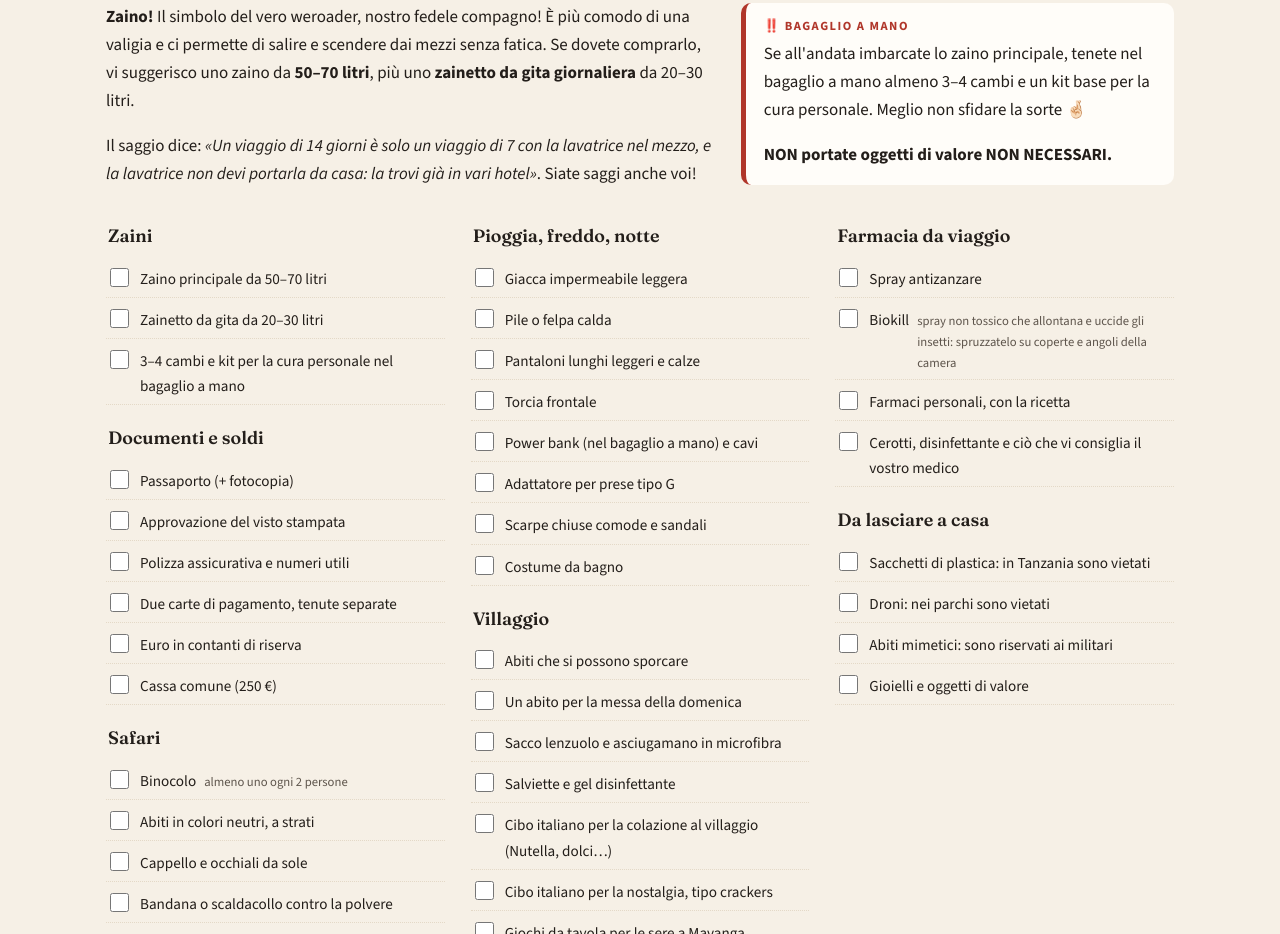
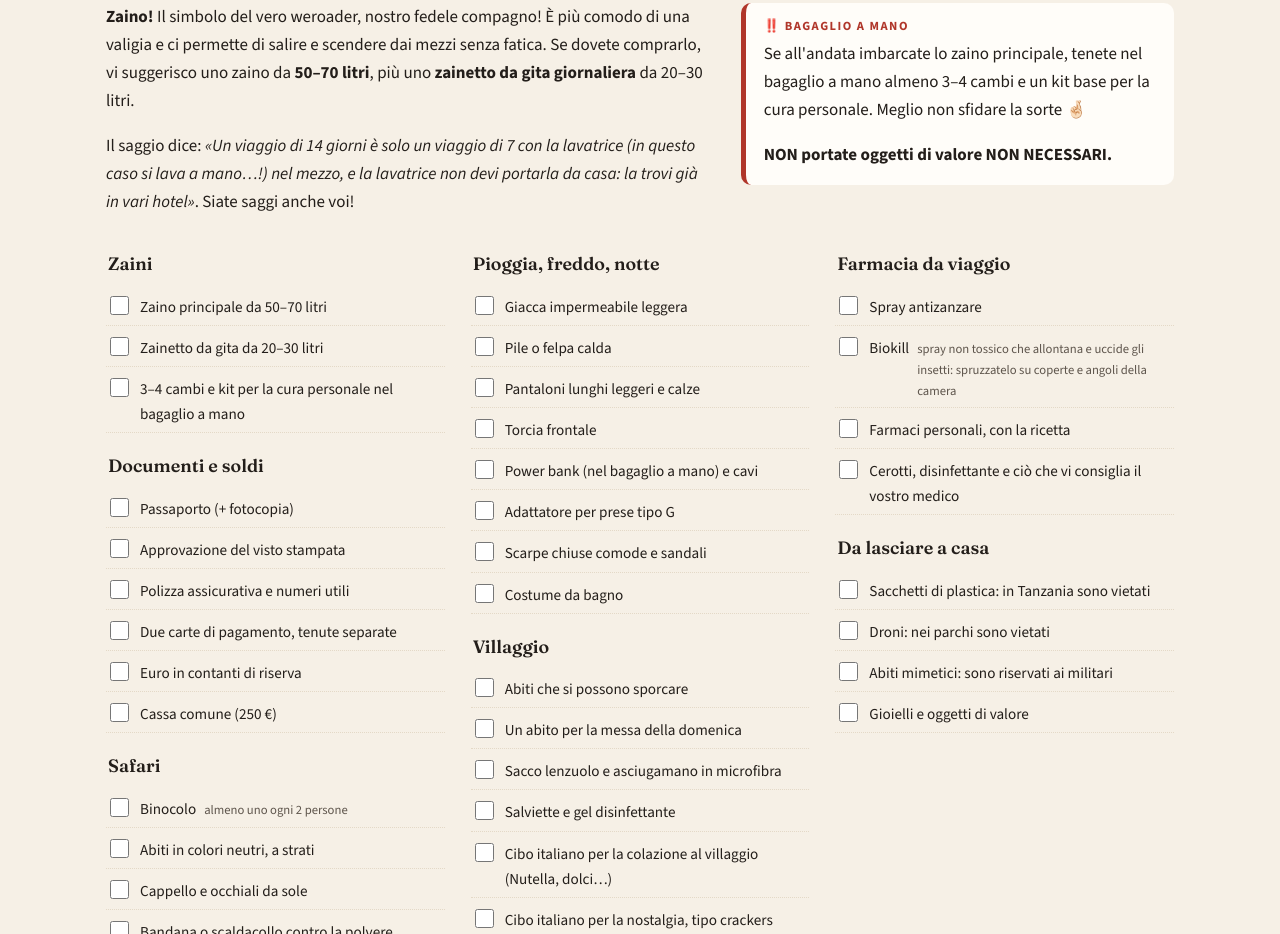
Before and after one commit to ginevradigitalhospitality-dotcom/tanzania, a plain HTML site: page index.html in a window 1280 px wide. Shown: the part 4756-5690 px from the top of the page. Drawn offline with nearby package versions, Linux system fonts and the light colour scheme.

Commit message:
Valigia: lavatrice, in questo caso a mano
Co-Authored-By: Claude Opus 5.5 <noreply@anthropic.com>

```diff
--- a/data/testi/index.json
+++ b/data/testi/index.json
@@ -354,7 +354,7 @@
     },
     {
       "dove": "Paragrafo: Il saggio dice: «Un viaggio di 14 giorni è solo un viaggio di 7 con la…",
-      "testo": "Il saggio dice: <em>«Un viaggio di 14 giorni è solo un viaggio di 7 con la lavatrice nel mezzo, e la lavatrice non devi portarla da casa: la trovi già in vari hotel»</em>. Siate saggi anche voi!"
+      "testo": "Il saggio dice: <em>«Un viaggio di 14 giorni è solo un viaggio di 7 con la lavatrice (in questo caso si lava a mano…!) nel mezzo, e la lavatrice non devi portarla da casa: la trovi già in vari hotel»</em>. Siate saggi anche voi!"
     },
     {
       "dove": "Box «‼️ Bagaglio a mano» · Paragrafo: Se all'andata imbarcate lo zaino principale, tenete nel bagaglio a man…",
--- a/index.html
+++ b/index.html
@@ -236,7 +236,7 @@
   <div class="colonne" style="margin-top:14px">
     <div class="testo">
       <p data-t="partire.19"><strong>Zaino!</strong> Il simbolo del vero weroader, nostro fedele compagno! È più comodo di una valigia e ci permette di salire e scendere dai mezzi senza fatica. Se dovete comprarlo, vi suggerisco uno zaino da <strong>50–70 litri</strong>, più uno <strong>zainetto da gita giornaliera</strong> da 20–30 litri.</p>
-      <p data-t="partire.20">Il saggio dice: <em>«Un viaggio di 14 giorni è solo un viaggio di 7 con la lavatrice nel mezzo, e la lavatrice non devi portarla da casa: la trovi già in vari hotel»</em>. Siate saggi anche voi!</p>
+      <p data-t="partire.20">Il saggio dice: <em>«Un viaggio di 14 giorni è solo un viaggio di 7 con la lavatrice (in questo caso si lava a mano…!) nel mezzo, e la lavatrice non devi portarla da casa: la trovi già in vari hotel»</em>. Siate saggi anche voi!</p>
     </div>
     <aside>
       <div class="box b-att"><h4>‼️ Bagaglio a mano</h4><p data-t="partire.21">Se all'andata imbarcate lo zaino principale, tenete nel bagaglio a mano almeno 3–4 cambi e un kit base per la cura personale. Meglio non sfidare la sorte 🤞🏻</p><p data-t="partire.22"><strong>NON portate oggetti di valore NON NECESSARI.</strong></p></div>
```
